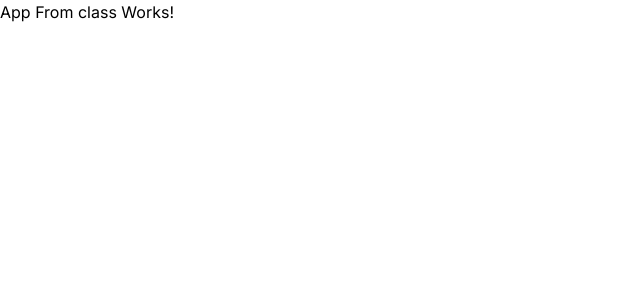
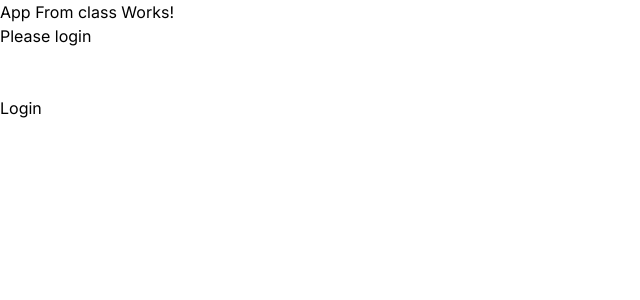
Before and after one commit to dujules23/typescript-practice, a Next.js app: page / in a window 1280 px wide. Shown: the top 300 px of the page, without its empty margins (0-640 px from the left). Built offline with nearby package versions, Linux system fonts and the light colour scheme.

Commit message:
built out login form

```diff
--- a/src/app/page.tsx
+++ b/src/app/page.tsx
@@ -3,6 +3,7 @@
 import React, { Component } from 'react'
 import { User } from '../model/Model'
 import { AuthService } from '@/services/AuthService'
+import { Login }  from '../components/Login'
 
 interface HomeState{
   user: User | undefined
@@ -14,14 +15,10 @@ export default class Home extends Component < {}, HomeState> {
 
   render() {
     return (
-      <div>App From class Works!</div>
+
+      <div>App From class Works!
+        <Login authService={this.authService}/>
+      </div>
     )
   }
 }
-
-
-// export default function Home() {
-//   return (
-//     <div>App works</div>
-//   )
-// }
--- /dev/null
+++ b/src/components/Login.tsx
@@ -0,0 +1,36 @@
+import React, { Component } from 'react'
+import { AuthService } from '@/services/AuthService'
+
+interface LoginProps {
+  authService: AuthService
+}
+
+interface LoginState {
+  userName: string,
+  password: string,
+  loginAttempted: boolean,
+  loginSuccessful: boolean
+}
+
+export class Login extends Component<LoginProps,LoginState> {
+  // initial state values
+  state: LoginState ={
+    userName: '',
+    password: '',
+    loginAttempted: false,
+    loginSuccessful: false
+  }
+
+  render() {
+    return (
+      <div>
+        <h2>Please login</h2>
+        <form action="">
+          <input value={this.state.userName}/><br />
+          <input value={this.state.password} type='password' /><br />
+          <input type="submit" value='Login' />
+        </form>
+      </div>
+    )
+  }
+}
--- a/src/services/AuthService.ts
+++ b/src/services/AuthService.ts
@@ -1,6 +1,6 @@
 import { User } from '../model/Model'
 
-export  class AuthService  {
+export class AuthService  {
   public async login(userName: string, password: string):Promise< User | undefined> {
     if(userName === 'user' && password === '1234') {
       return {
```
